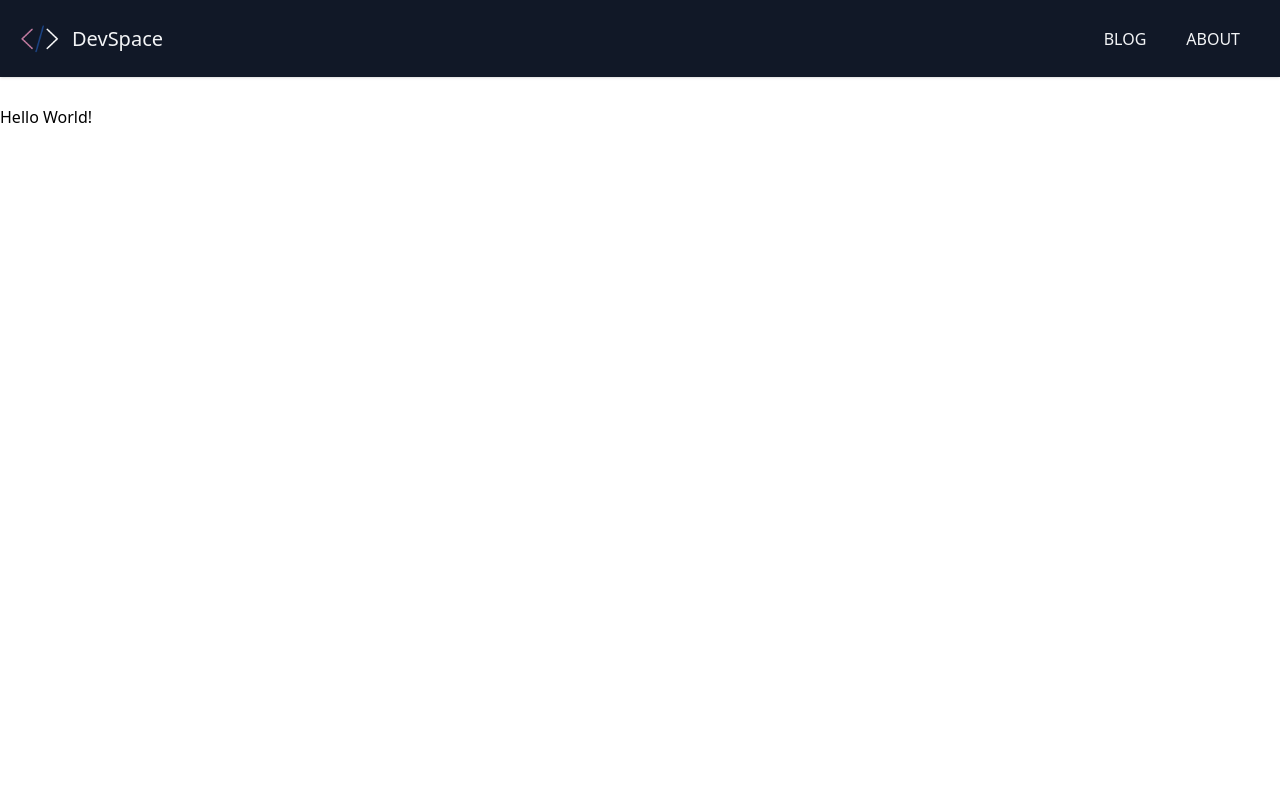
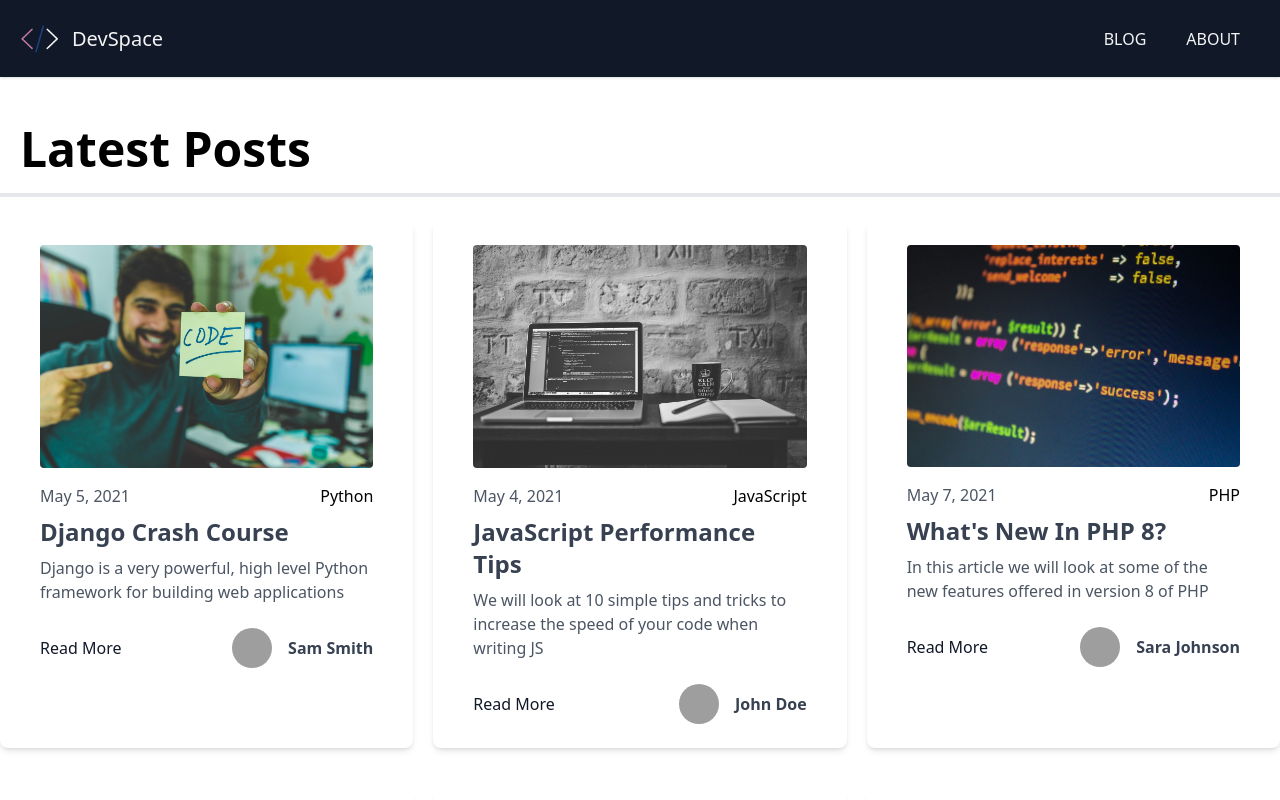
Before and after one commit to sammyholt/nextjs-static-blog, a Next.js app: page / in a window 1280 px wide. Shown: the top 800 px of the page. Built offline with nearby package versions, Linux system fonts and the light colour scheme; grey boxes are pictures that could not be loaded.

Commit message:
Added posts component

```diff
--- /dev/null
+++ b/components/Post.tsx
@@ -0,0 +1,57 @@
+import Link from "next/link";
+import Image from "next/image";
+import PostType from "@/types/PostType";
+
+type PostProps = {
+  post: PostType;
+};
+function Post({ post }: PostProps) {
+  return (
+    <div className="w-full px-10 py-6 bg-white rounded-lg shadow-md mt-6">
+      <Image
+        src={post.frontmatter.cover_image}
+        alt={post.frontmatter.title}
+        height={420}
+        width={600}
+        className="mb-4 rounded"
+      />
+      <div className="flex justify-between items-center">
+        <span className="font-light text-gray-600">
+          {post.frontmatter.date}
+        </span>
+        <div>{post.frontmatter.category}</div>
+      </div>
+
+      <div className="mt-2">
+        <Link
+          href={`/blog/${post.slug}`}
+          className="text-2xl text-gray-700 font-bold hover:underline"
+        >
+          {post.frontmatter.title}
+        </Link>
+        <p className="mt-2 text-gray-600">{post.frontmatter.excerpt}</p>
+      </div>
+
+      <div className="flex justify-between items-center mt-6">
+        <Link
+          href={`/blog/${post.slug}`}
+          className="text-gray-900 hover:text-blue-600"
+        >
+          Read More
+        </Link>
+        <div className="flex items-center">
+          <Image
+            src={post.frontmatter.author_image}
+            alt={post.frontmatter.author}
+            width={40}
+            height={40}
+            className="mx-4 w-10 h-10 object-cover rounded-full hidden sm:block"
+          />
+          <h3 className="text-gray-700 font-bold">{post.frontmatter.author}</h3>
+        </div>
+      </div>
+    </div>
+  );
+}
+
+export default Post;
--- a/next.config.js
+++ b/next.config.js
@@ -1,6 +1,14 @@
 /** @type {import('next').NextConfig} */
 const nextConfig = {
   reactStrictMode: true,
-}
+  images: {
+    remotePatterns: [
+      {
+        protocol: "https",
+        hostname: "randomuser.me",
+      },
+    ],
+  },
+};
 
-module.exports = nextConfig
+module.exports = nextConfig;
--- a/pages/index.tsx
+++ b/pages/index.tsx
@@ -2,17 +2,32 @@
 import fs from "fs";
 import path from "path";
 import matter from "gray-matter";
-import Post from "@/types/Post";
+import PostType from "@/types/PostType";
+import Link from "next/link";
+import Post from "@/components/Post";
 
 type HomePageProps = {
-  posts: Post[];
+  posts: PostType[];
 };
 
 export default function HomePage({ posts }: HomePageProps) {
   console.log(posts);
   return (
     <Layout>
-      <h1 className="">Hello World!</h1>
+      <h1 className="text-5xl border-b-4 p-5 font-bold">Latest Posts</h1>
+
+      <div className="grid md:grid-cols-2 lg:grid-cols-3 gap-5">
+        {posts.map((post, index) => (
+          <Post key={index} post={post} />
+        ))}
+      </div>
+
+      <Link
+        href={"/blog"}
+        className="block text-center border border-gray-500 text-gray-800 rounded-md py-4 my-5 transition duration-500 ease select-none hover:text-white hover:bg-gray-900 focus:outline-none focus:shadow-outline w-full"
+      >
+        All Posts
+      </Link>
     </Layout>
   );
 }
--- a/types/Post.ts
+++ b/types/PostType.ts
@@ -1,4 +1,4 @@
-type Post = {
+type PostType = {
   slug: string;
   frontmatter: {
     title: string;
@@ -11,4 +11,4 @@
   };
 };
 
-export default Post;
+export default PostType;
```
